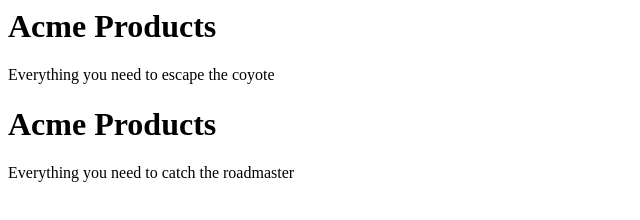
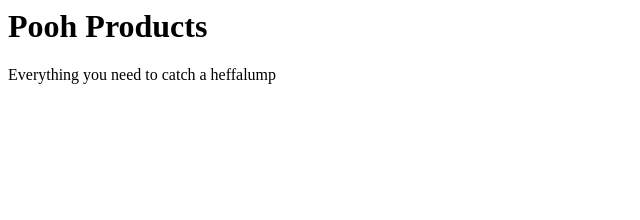
Before and after one commit to oconnalla/itc-134-githubpages-1, a plain HTML site: page index.html in a window 1280 px wide. Shown: the whole page, without its empty margins (0-640 px from the left). Drawn offline with Linux system fonts and the light colour scheme.

Commit message:
elmer vs pooh

```diff
--- a/index.html
+++ b/index.html
@@ -1,8 +1,7 @@
 <html>
 <body>
-  <h1>Acme Products</h1>
-  <p>Everything you need to escape the coyote</p>
-  <h1>Acme Products</h1>
-  <p>Everything you need to catch the roadmaster</p>
+  <h1>Pooh Products</h1>
+  <p>Everything you need to catch a heffalump</p>
+
 </body>
 </html>
```
